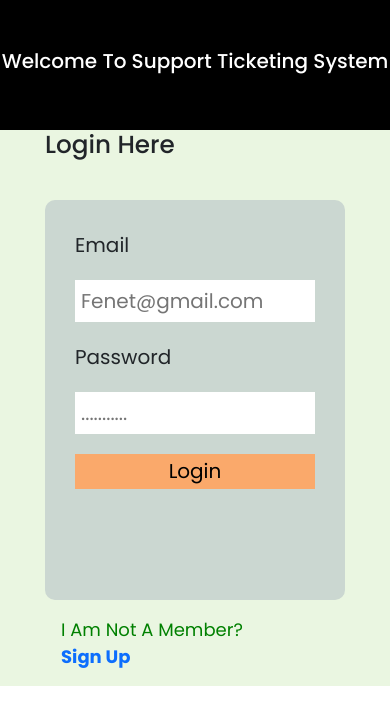
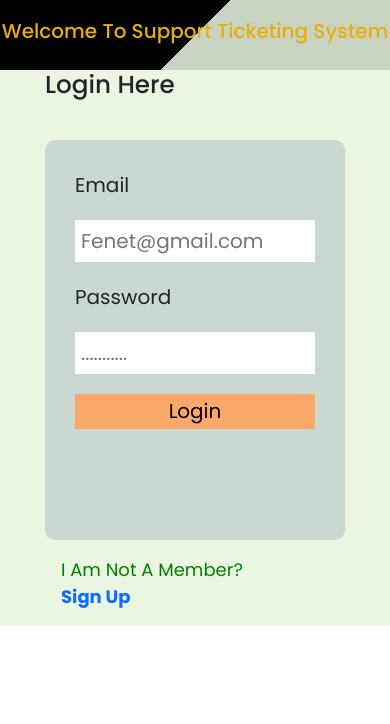
Before and after one commit to Fenetroba/Ticketing-System, a React (Vite) app in the folder client/: page /auth/login in a window 390 px wide. Shown: the top 724 px of the page. Built offline with nearby package versions, Linux system fonts and the light colour scheme; no server answers.

Commit message:
commited

```diff
--- a/client/src/page/auth/Css/AuthLayer.css
+++ b/client/src/page/auth/Css/AuthLayer.css
@@ -71,20 +71,22 @@ box-shadow: 0 10px 10px rgba(255, 252, 252, 0.13);
      .main_auth_contener h1{
           font-size: 20px;
  }
+
      .Allconten{
           display: flex;
           flex-direction: column;
           }
           .main_auth_contener{
 
-               background-color: black;
+               background: linear-gradient(135deg, #000000 50%, #2d2e2d2d 50%);
+
                width: 100%;
-               height: 130px;
+               height: 70px;
                display: flex;
                justify-content: space-around;
                flex-direction: column;
-
-               color: #fff;
+              font-weight: 900;
+               color: #e9ae0c;
                font-size: 22px;
 
           }
```
